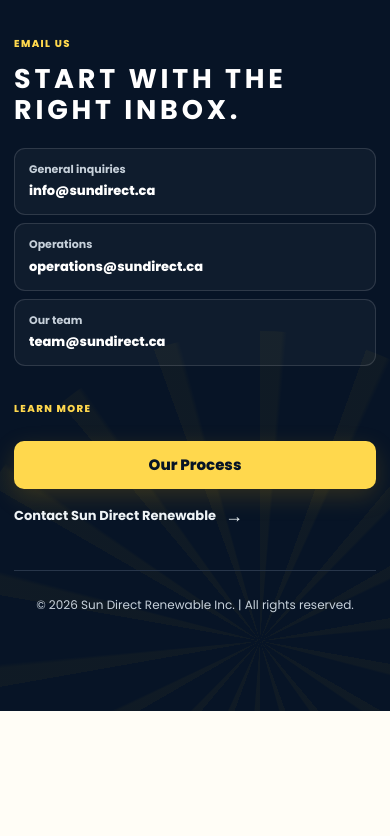
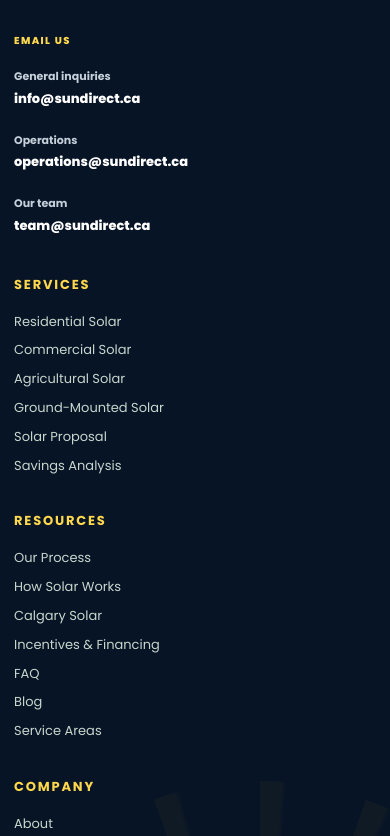
Before and after one commit to yasir-solar/sun-direct, a Next.js app: page /contact in a window 390 px wide. Shown: the part 3968-4804 px from the top of the page. Before the commit the page ends 4679 px from the top, so only its background shows below. Built offline with nearby package versions, Linux system fonts and the light colour scheme.

Commit message:
Restore footer navigation sections

```diff
--- a/app/solar.css
+++ b/app/solar.css
@@ -636,21 +636,18 @@
 }
 
 /* Contact-first footer and email contact page */
+.final-cta{background:#2b3f5d}
 .footer-contact{padding-top:72px}
-.footer-contact .footer-top{grid-template-columns:minmax(260px,.9fr) minmax(330px,1.25fr) minmax(185px,.55fr);gap:clamp(36px,6vw,94px);align-items:start}
+.footer-contact .footer-top{grid-template-columns:minmax(230px,1.15fr) minmax(205px,1fr) repeat(3,minmax(120px,.65fr));gap:clamp(26px,3.3vw,52px);align-items:start}
 .footer-contact .footer-brand>p{max-width:390px;margin-bottom:0}
 .footer-label{margin:0 0 12px!important;color:var(--sunlight)!important;font-size:10px!important;font-weight:850!important;letter-spacing:.14em;text-transform:uppercase}
-.footer-contact-details h2{max-width:320px;margin:0 0 22px;color:#fff;font-size:clamp(23px,2.2vw,31px);line-height:1.14}
 .footer-inbox-list{display:grid;gap:8px}
-.footer-inbox-list a{display:grid!important;grid-template-columns:minmax(106px,.55fr) 1fr;gap:12px;align-items:center;padding:12px 14px!important;border:1px solid rgba(255,255,255,.13);border-radius:11px;color:#fff!important;background:rgba(255,255,255,.035);transition:border-color .2s,background .2s,transform .2s}
-.footer-inbox-list a:hover{border-color:rgba(255,216,77,.65);background:rgba(255,255,255,.08);transform:translateX(3px)}
+.footer-inbox-list a{display:grid!important;gap:3px;padding:7px 0!important;color:#fff!important;background:transparent;transition:color .2s}
+.footer-inbox-list a:hover{color:var(--sunlight)!important}
 .footer-inbox-list span{color:#c6d0da;font-size:11px;font-weight:650}
 .footer-inbox-list strong{font-size:13px;font-weight:750;overflow-wrap:anywhere}
-.footer-actions{display:flex;flex-direction:column;align-items:flex-start;gap:12px}
-.footer-actions .button{min-width:164px;padding:12px 17px}
-.footer-contact-link{display:inline-flex!important;align-items:center;gap:9px;padding:5px 0!important;color:#eef3f6!important;font-size:13px!important;font-weight:700}
-.footer-contact-link span{font-size:18px;line-height:1;transition:transform .2s}
-.footer-contact-link:hover span{transform:translateX(4px)}
+.footer-nav h2{margin-bottom:13px}
+.footer-nav a{padding:4px 0!important}
 
 .contact-hero{padding-block:104px 80px}
 .contact-inboxes{padding-block:92px;background:#fff}
@@ -674,18 +671,15 @@
 .contact-form-section .button-secondary{margin-top:auto}
 
 @media(max-width:1050px){
-  .footer-contact .footer-top{grid-template-columns:minmax(240px,.85fr) minmax(300px,1.15fr)}
-  .footer-contact .footer-actions{grid-column:2}
+  .footer-contact .footer-top{grid-template-columns:repeat(2,minmax(0,1fr));gap:36px 48px}
+  .footer-contact .footer-brand{grid-row:span 2}
   .contact-inbox-grid{grid-template-columns:1fr 1fr}
   .contact-inbox-card:last-child{grid-column:1/-1;min-height:220px}
 }
 @media(max-width:760px){
   .footer-contact{padding-top:58px}
-  .footer-contact .footer-top{grid-template-columns:1fr;gap:34px}
-  .footer-contact .footer-brand,.footer-contact .footer-actions{grid-column:auto}
-  .footer-inbox-list a{grid-template-columns:1fr;gap:3px}
-  .footer-contact-details h2{font-size:27px}
-  .footer-actions .button{width:100%}
+  .footer-contact .footer-top{grid-template-columns:repeat(2,minmax(0,1fr));gap:31px 24px}
+  .footer-contact .footer-brand,.footer-contact .footer-contact-details{grid-column:1/-1;grid-row:auto}
   .contact-hero{padding-block:78px 62px}
   .contact-inboxes,.contact-form-section{padding-block:68px}
   .contact-inboxes-heading{margin-bottom:29px}
@@ -694,6 +688,7 @@
   .contact-inbox-card,.contact-inbox-card:last-child{grid-column:auto;min-height:0;padding:25px 22px}
   .contact-inbox-card>span{margin-bottom:18px}
 }
+@media(max-width:420px){.footer-contact .footer-top{grid-template-columns:1fr}.footer-contact .footer-brand,.footer-contact .footer-contact-details{grid-column:auto}}
 
 /* Footer brand and credit alignment */
 .footer .logo-image{display:flex;align-items:center;justify-content:center;flex-basis:250px;width:250px;height:104px;padding:10px 15px}
--- a/components/Footer.tsx
+++ b/components/Footer.tsx
@@ -10,7 +10,9 @@
 export function Footer() {
   return <footer className="footer footer-contact"><div className="footer-rays" aria-hidden="true"/><div className="footer-top container">
     <div className="footer-brand"><Link href="/" className="logo" aria-label="Sun Direct Renewable home"><span className="logo-image" aria-hidden="true"><Image src="/media/brand/sun-direct-renewable-logo.webp" alt="" width={512} height={243} /></span></Link><span className="location-pill">Based in Calgary, Alberta</span><p>Solar solutions for Alberta homes, businesses and farms, from the first conversation to system activation.</p></div>
-    <div className="footer-contact-details"><p className="footer-label">Email us</p><h2>Start with the right inbox.</h2><div className="footer-inbox-list">{inboxes.map(({ label, email }) => <a key={email} href={`mailto:${email}`}><span>{label}</span><strong>{email}</strong></a>)}</div></div>
-    <div className="footer-actions"><p className="footer-label">Learn more</p><Link className="button" href="/our-process/">Our Process</Link><Link className="footer-contact-link" href="/contact/">Contact Sun Direct Renewable <span aria-hidden="true">→</span></Link></div>
+    <div className="footer-contact-details"><p className="footer-label">Email us</p><div className="footer-inbox-list">{inboxes.map(({ label, email }) => <a key={email} href={`mailto:${email}`}><span>{label}</span><strong>{email}</strong></a>)}</div></div>
+    <nav className="footer-nav" aria-label="Services"><h2>Services</h2><Link href="/residential-solar/">Residential Solar</Link><Link href="/commercial-solar/">Commercial Solar</Link><Link href="/agricultural-solar/">Agricultural Solar</Link><Link href="/projects/">Ground-Mounted Solar</Link><Link href="/free-solar-assessment/">Solar Proposal</Link><Link href="/our-process/#savings-report">Savings Analysis</Link></nav>
+    <nav className="footer-nav" aria-label="Resources"><h2>Resources</h2><Link href="/our-process/">Our Process</Link><Link href="/how-solar-works/">How Solar Works</Link><Link href="/solar-panels-calgary/">Calgary Solar</Link><Link href="/solar-incentives-financing/">Incentives &amp; Financing</Link><Link href="/faq/">FAQ</Link><Link href="/blog/">Blog</Link><Link href="/service-areas/">Service Areas</Link></nav>
+    <nav className="footer-nav" aria-label="Company"><h2>Company</h2><Link href="/about/">About</Link><Link href="/projects/">Projects</Link><Link href="/contact/">Contact</Link><Link href="/privacy-policy/">Privacy Policy</Link><Link href="/terms/">Terms</Link><Link href="/accessibility/">Accessibility</Link></nav>
   </div><div className="footer-bottom container"><p><span className="footer-credit-desktop">Copyright © {new Date().getFullYear()} Sun Direct Renewable Inc. All rights reserved — Proudly serving Alberta with solar solutions.</span><span className="footer-credit-mobile">© {new Date().getFullYear()} Sun Direct Renewable Inc. | All rights reserved.</span></p></div></footer>;
 }
```
Also changed, not shown: 161 other files (tests, documents, lock files or other folders).
